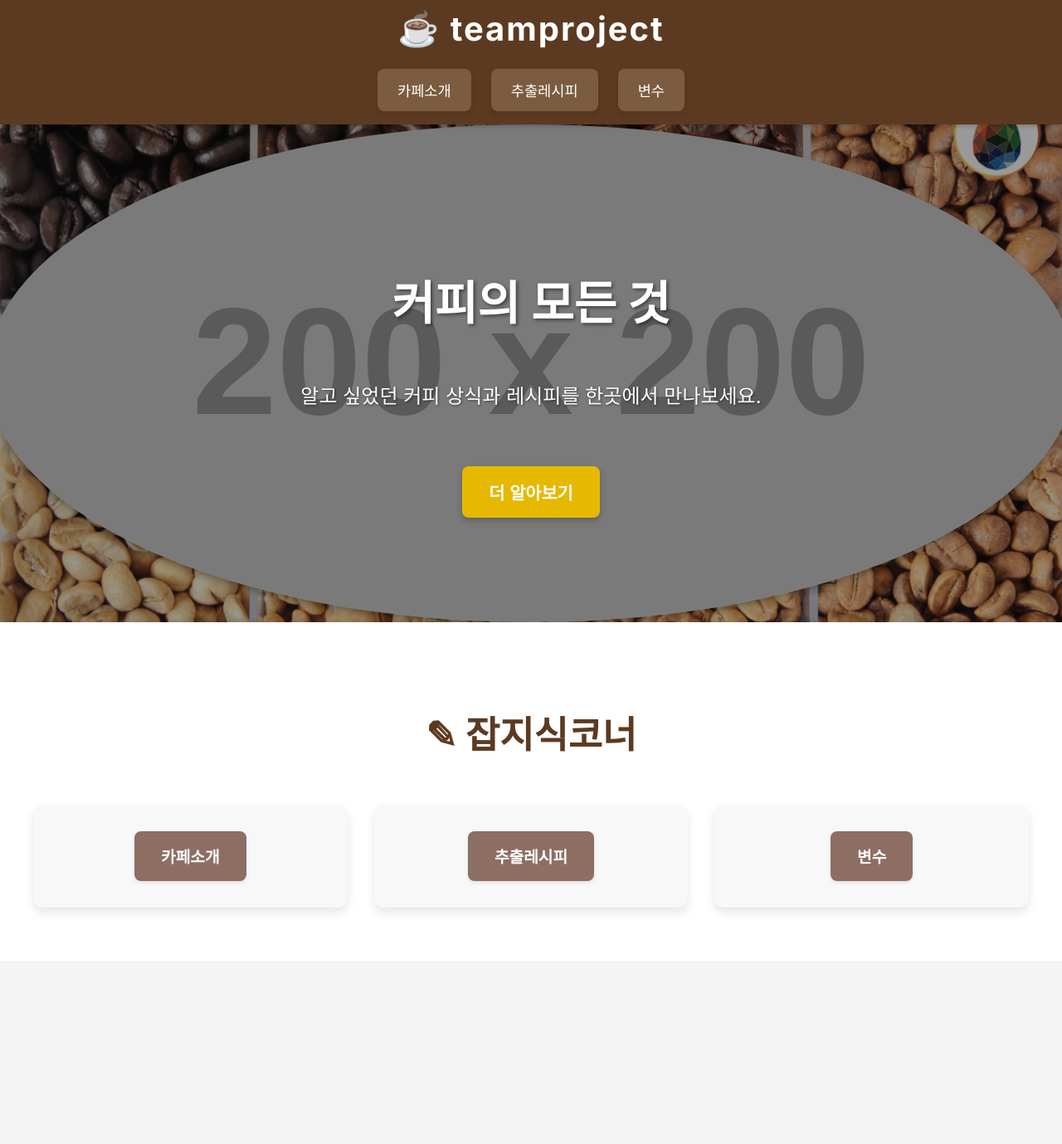
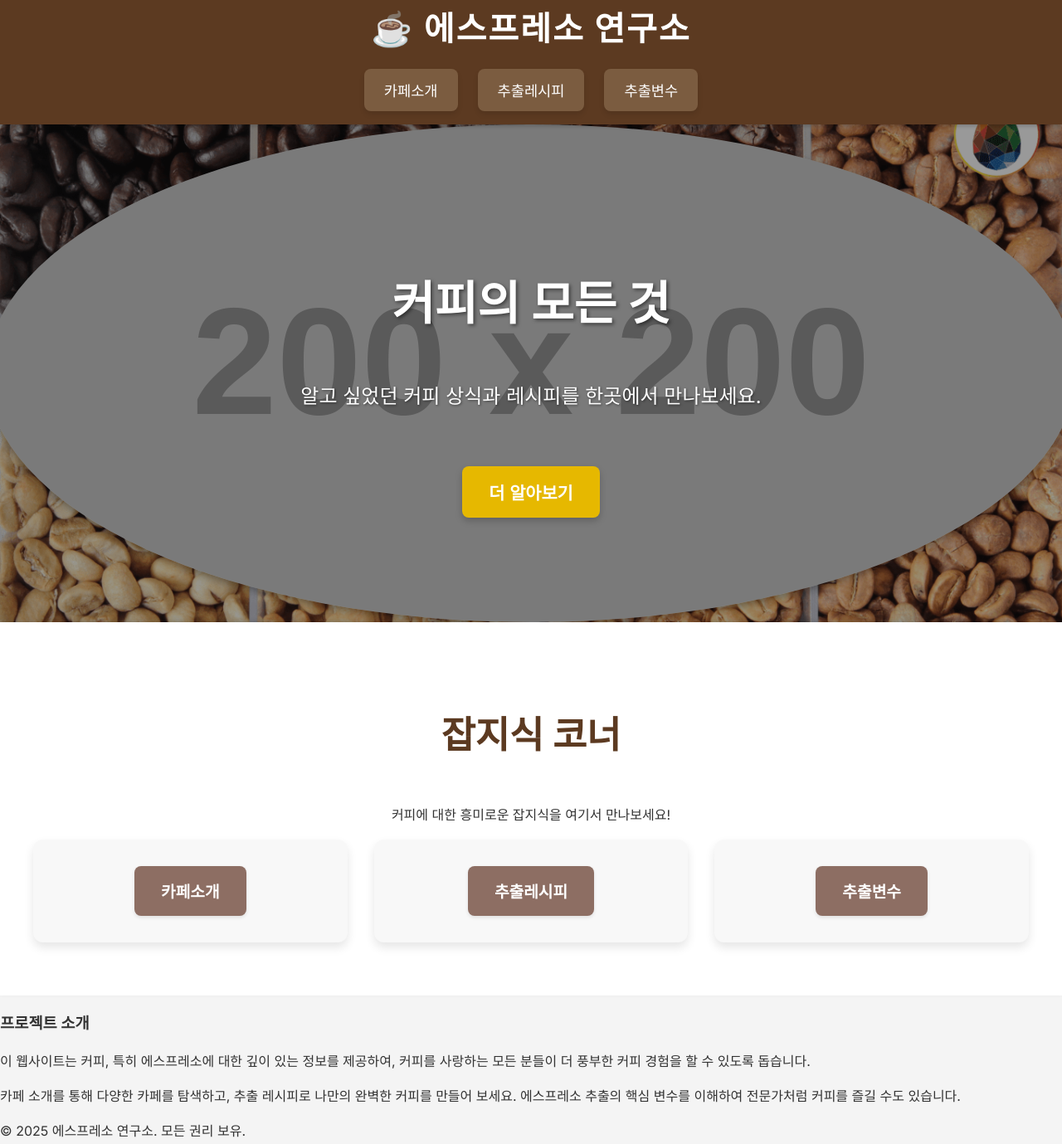
Before and after one commit to imjetto/wep2025, a plain HTML site: page teamproject.html in a window 1280 px wide. Shown: the part 13-1392 px from the top of the page at 83% size. Before the commit the page ends 1171 px from the top, so only its background shows below. Drawn offline with Linux system fonts and the light colour scheme; placeholder pictures from the web are drawn by us.

Commit message:
Update teamproject.html

```diff
--- a/teamproject.html
+++ b/teamproject.html
@@ -3,46 +3,54 @@
 <head>
     <meta charset="UTF-8" />
     <meta name="viewport" content="width=device-width, initial-scale=1.0"/>
-    <title>teamproject</title>
-    <link rel="stylesheet" href="styles.css" />
+    <title>에스프레소의 모든 것</title> <link rel="stylesheet" href="styles.css" />
 </head>
 <body>
     <header>
-        <h1>☕ teamproject</h1>
-        <nav>
+        <h1>☕ 에스프레소 연구소</h1> <nav>
             <ul>
-                <li><button onclick="location.href='cafe.html'">카페소개</button></li>
-                <li><button onclick="location.href='recipe.html'">추출레시피</button></li>
-                <li><button onclick="location.href='variable.html'">변수</button></li>
-            </ul>
+                <li><button id="nav-cafe-btn">카페소개</button></li>
+                <li><button id="nav-recipe-btn">추출레시피</button></li>
+                <li><button id="nav-variable-btn">추출변수</button></li> </ul>
         </nav>
     </header>
 
-    <section class="hero">
-        <img src="asset/coffee.jpg" alt="배경 커피 이미지" />
+    <main> <section class="hero">
+            <img src="asset/coffee.jpg" alt="따뜻한 김이 피어오르는 커피 한 잔과 원두가 놓인 배경 이미지" />
             <div class="hero-overlay">
                 <h2>커피의 모든 것</h2>
                 <p>알고 싶었던 커피 상식과 레시피를 한곳에서 만나보세요.</p>
-            <img src="https://placehold.co/200x200/8D6E63/FFFFFF?text=Coffee+Icon" alt="커피 아이콘" class="additional-hero-image">
+                <img src="https://placehold.co/200x200/8D6E63/FFFFFF?text=Coffee+Icon" alt="갈색 커피잔 모양의 아이콘" class="additional-hero-image">
                 <button id="scrollBtn">더 알아보기</button>
             </div>
         </section>
 
         <section id="intro">
-        <h2>✎ 잡지식코너</h2>
+            <h2>잡지식 코너</h2> <p class="intro-description">커피에 대한 흥미로운 잡지식을 여기서 만나보세요!</p>
             <div class="banners">
                 <div class="banner" id="cafe-banner">
-                <button onclick="location.href='cafe.html'">카페소개</button>
+                    <button id="intro-cafe-btn">카페소개</button>
                 </div>
                 <div class="banner" id="recipe-banner">
-                <button onclick="location.href='recipe.html'">추출레시피</button>
+                    <button id="intro-recipe-btn">추출레시피</button>
                 </div>
                 <div class="banner" id="variable-banner">
-                <button onclick="location.href='variable.html'">변수</button>
+                    <button id="intro-variable-btn">추출변수</button>
                 </div>
             </div>
         </section>
 
+        <section class="project-info">
+            <h3>프로젝트 소개</h3>
+            <p>이 웹사이트는 커피, 특히 에스프레소에 대한 깊이 있는 정보를 제공하여, 커피를 사랑하는 모든 분들이 더 풍부한 커피 경험을 할 수 있도록 돕습니다.</p>
+            <p>카페 소개를 통해 다양한 카페를 탐색하고, 추출 레시피로 나만의 완벽한 커피를 만들어 보세요. 에스프레소 추출의 핵심 변수를 이해하여 전문가처럼 커피를 즐길 수도 있습니다.</p>
+        </section>
+    </main>
+
+    <footer>
+        <p>&copy; 2025 에스프레소 연구소. 모든 권리 보유.</p>
+    </footer>
+
     <script src="script.js"></script>
 </body>
 </html>
```
Lines whose indentation alone changed are shown as unchanged.
